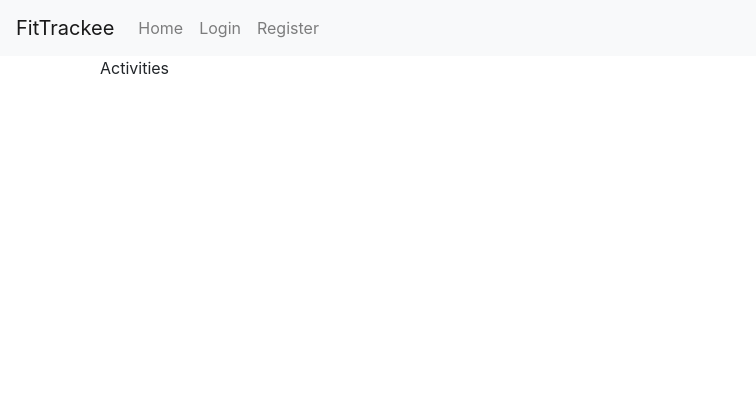
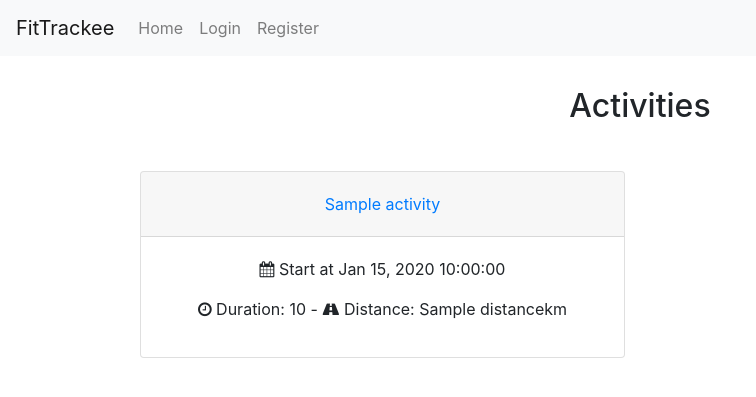
Before and after one commit to SamR1/FitTrackee_v0, a Django app: template FitTrackee/templates/activities/display_activities.html in a window 1280 px wide. Shown: the top 397 px of the page, without its empty margins (0-756 px from the left). Run offline with Django 3.2, Linux system fonts and the light colour scheme; the template is opened without the code that fills it: most values are stand-ins (such as "Sample title", 1, 10 or a date in 2020); some libraries are stand-ins or nearby versions.

Commit message:
Activities: activities page init

```diff
--- a/FitTrackee/apps/activities/views.py
+++ b/FitTrackee/apps/activities/views.py
@@ -69,4 +69,6 @@ def display_activity(request, activity_id):
 
 @login_required
 def display_activities(request):
-    return render(request, 'activities/display_activities.html')
+    activities = Activity.objects.all().order_by('-activity_date').filter(
+        user_id=request.user.id)[:10]
+    return render(request, 'activities/display_activities.html', {'activities': activities})
--- a/FitTrackee/static/css/style.css
+++ b/FitTrackee/static/css/style.css
@@ -12,6 +12,10 @@
     margin-top: 2em;
 }
 
+.ft_activities {
+    margin-top: 1em;
+}
+
 #mapid {
     height: 240px;
 }
--- a/FitTrackee/templates/activities/display_activities.html
+++ b/FitTrackee/templates/activities/display_activities.html
@@ -5,7 +5,35 @@
 {% block content %}
 
         <div class="container">
-        Activities
+          <h2 class="ft_title">Activities </h2>
+            <div class="row">
+              <div class="col-md-6">
+
+                {% if activities %}
+                <ul>
+                {% for activity in activities %}
+                  <div class="card text-center ft_activities">
+                      <div class="card-header">
+                        <a class="nav-link" href='/activities/{{activity.id}}'>{{ activity }}</a>
+                      </div>
+                      <div class="card-body">
+                          <p><i class="fa fa-calendar" aria-hidden="true"></i> Start at
+                              {{activity.activity_date | date:"M d, Y"}} {{activity.activity_date | time:"H:i:s"}} </p>
+                          <p><i class="fa fa-clock-o" aria-hidden="true"></i> Duration:
+                              {{activity.duration}} - <i class="fa fa-road" aria-hidden="true"></i>
+                              Distance: {{activity.distance}}km</p>
+                      </div>
+                  </div>
+                  {% endfor %}
+                </ul>
+                {% else %}
+                <p>No activities for now...</p>
+                {% endif %}
+              </div>
+              <div class="col-md-6">
+              </div>
+            </div>
         </div>
 
+
 {% endblock %}
```
